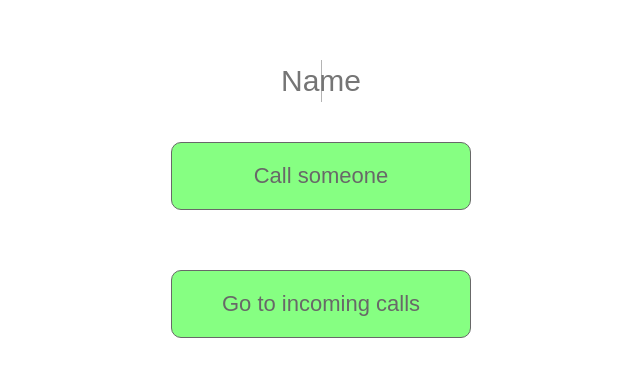
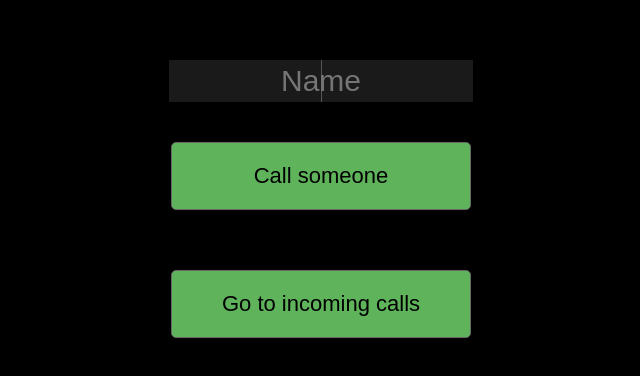
Before and after one commit to SgtBlade/VideoCall-with-integrated-AI, a website: page public/index.html in a window 1280 px wide. Shown: the part 194-570 px from the top of the page, without its empty margins (327-967 px from the left). Drawn offline with Linux system fonts and the light colour scheme.

Commit message:
minor styling changes

```diff
--- a/public/index.html
+++ b/public/index.html
@@ -22,20 +22,21 @@
         width: 100vw;
         height: 100vh;
         max-height: 100vh;
+        background-color: black;
     }
 
     .button {
         width: 30rem;
         padding: 2rem 3rem;
         font-size: 2.2rem;
-        background-color: rgb(134, 255, 130);
-        color: rgb(104, 104, 104);
+        background-color: rgba(134, 255, 130, 0.7);
+        color: rgb(0, 0, 0);
         text-align: center;
         text-decoration: none;
         margin: 3rem;
         border: 1px solid rgb(104, 104, 104);
         cursor: pointer;
-        border-radius: 1rem;
+        border-radius: .5rem;
     }
 
     .cursor {
@@ -71,6 +72,8 @@
         border: none;
         font-size: 3rem;
         margin-bottom: 1rem;
+        background-color: rgba(255, 255, 255, 0.1);
+        color: white;
     }
     .nameInput:focus, .button:active, .button:focus {
         outline: none;
@@ -87,7 +90,7 @@
         padding: 1rem 3rem;
         font-size: 2.2rem;
         border: 2px solid rgba(253, 88, 23, 0.774);
-        border-radius: 1.2rem;
+        border-radius: .2rem;
     }
 
     .hidden {
```
